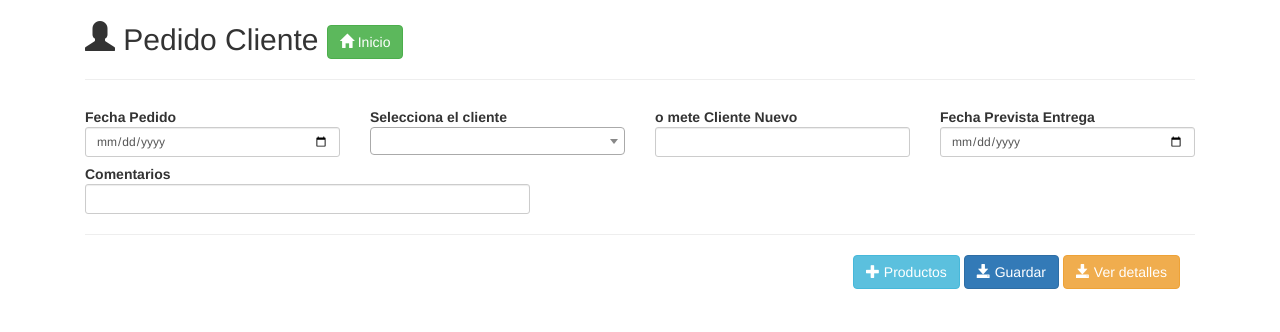
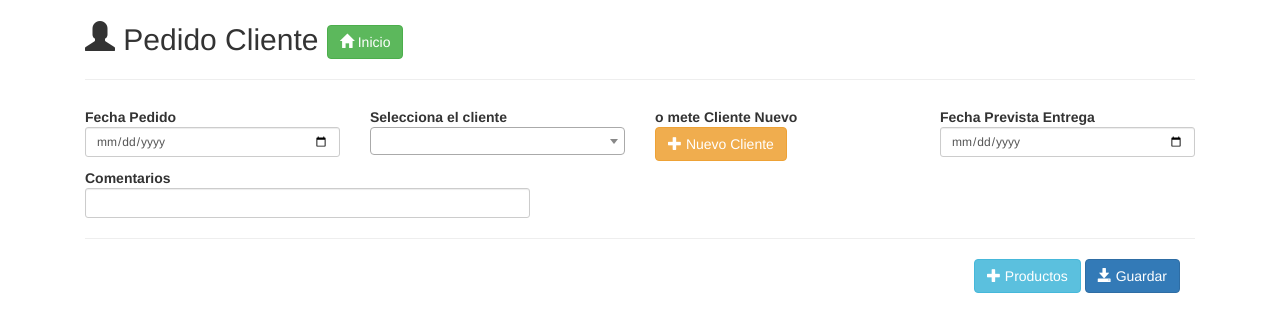
Before and after one commit to usuarioregalonatural/gestion, a PHP site: page /tcpdf/pedidos-clientes/index.php in a window 1280 px wide. Shown: the top 332 px of the page. Run offline with PHP 8.4, Linux system fonts and the light colour scheme; data that the repository does not hold is empty; some libraries are stand-ins or nearby versions.

Commit message:
Incluida alta de clientes potenciales

```diff
--- a/pedidos-clientes/index.php
+++ b/pedidos-clientes/index.php
@@ -82,7 +82,7 @@ if (isset($_GET['id_pedido_ver']))//codigo elimina un elemento del array
                    //     echo "Es edicion";
                         ?>
                     <div class="col-md-3">
-                        <label for="customer" class="control-label">Selecciona el cliente</label>
+                        <label for="customer" class="control-label">Cliente</label>
                         <input type="text-area" class="form-control input-sm" name ="customer_edicion" id="customer_edicion" >
 
                     </div>
@@ -94,13 +94,16 @@ if (isset($_GET['id_pedido_ver']))//codigo elimina un elemento del array
                         <select class="customer form-control" name="customer" id="customer" >
                         </select>
                     </div>
+                    <div class="col-md-3">
+                        <label for="cliente_nuevo" class="control-label"> o mete Cliente Nuevo</label>
+                        <button type="button" class="btn btn-warning" onclick="agregar_cliente(1)">
+                            <span class="glyphicon glyphicon-plus"></span> Nuevo Cliente
+                        </button>
+                    </div>
+
                 <?php
                     }
                     ?>
-                        <div class="col-md-3">
-                            <label for="cliente_nuevo" class="control-label"> o mete Cliente Nuevo</label>
-                            <input type="text" class="form-control input-sm" id="cliente_nuevo" value="" >
-                        </div>
                         <div class="col-md-3">
                             <label for="fechaentregacliente" class="control-label">Fecha Prevista Entrega</label>
                             <input type="date" class="form-control input-sm" id="fechapeprevistaentrega" >
@@ -115,15 +118,15 @@ if (isset($_GET['id_pedido_ver']))//codigo elimina un elemento del array
 				<hr>
 				<div class="col-md-12">
 					<div class="pull-right">
-						<button type="button" class="btn btn-info" data-toggle="modal" data-target="#myModal">
+						<button type="button" class="btn btn-info" data-toggle="modal" data-target="#myModal" id="Productos">
 						    <span class="glyphicon glyphicon-plus"></span> Productos
 						</button>
                         <button type="button" class="btn btn-primary" onclick="guardar_pedido('<?php echo $session_id ?>')">
                             <span class="glyphicon glyphicon-save"></span> Guardar
                          </button>
-                        <button type="button" class="btn btn-warning" onclick="ver_detalle_pedido('<?php echo $id_pedido_ver ?>')">
+                 <!--       <button type="button" class="btn btn-warning" onclick="ver_detalle_pedido('<?php echo $id_pedido_ver ?>')">
                             <span class="glyphicon glyphicon-save"></span> Ver detalles
-                        </button>
+                        </button> -->
 					</div>
 				</div>
 			</form>
@@ -319,9 +322,28 @@ if (isset($_GET['id_pedido_ver']))//codigo elimina un elemento del array
 
 
     }
+    function agregar_cliente (id)
+    {
+      //  var parametros={"id":id,"precio_venta":precio_venta,"cantidad":cantidad};
+        var parametros={"id":id};
+   //     alert("Dentro de agregar cliente");
+        $.ajax({
+            type: "POST",
+            url: "./ajax/agregar_cliente.php",
+            data: parametros,
+            beforeSend: function(objeto){
+                $("#resultados").html("Mensaje: Cargando...");
+            },
+            success:
+                function(datos){$("#resultados").html(datos);}
+              //  alert("Vuelta");
+        });
+    }
 
 
-//$("#comentarios").text("Prueba");
+
+
+        //$("#comentarios").text("Prueba");
 //	alert("Por el limbo");
     /***** Guarda los datos en la tabla *****/
          $("#datos_pedido").submit(function(){
@@ -397,5 +419,7 @@ $(document).ready(function() {
 </script>
 
 
+
+
   </body>
 </html>
```
Also changed, not shown: pedidos-clientes/ajax/GuardaCli.php (added, +26 -0 lines).
